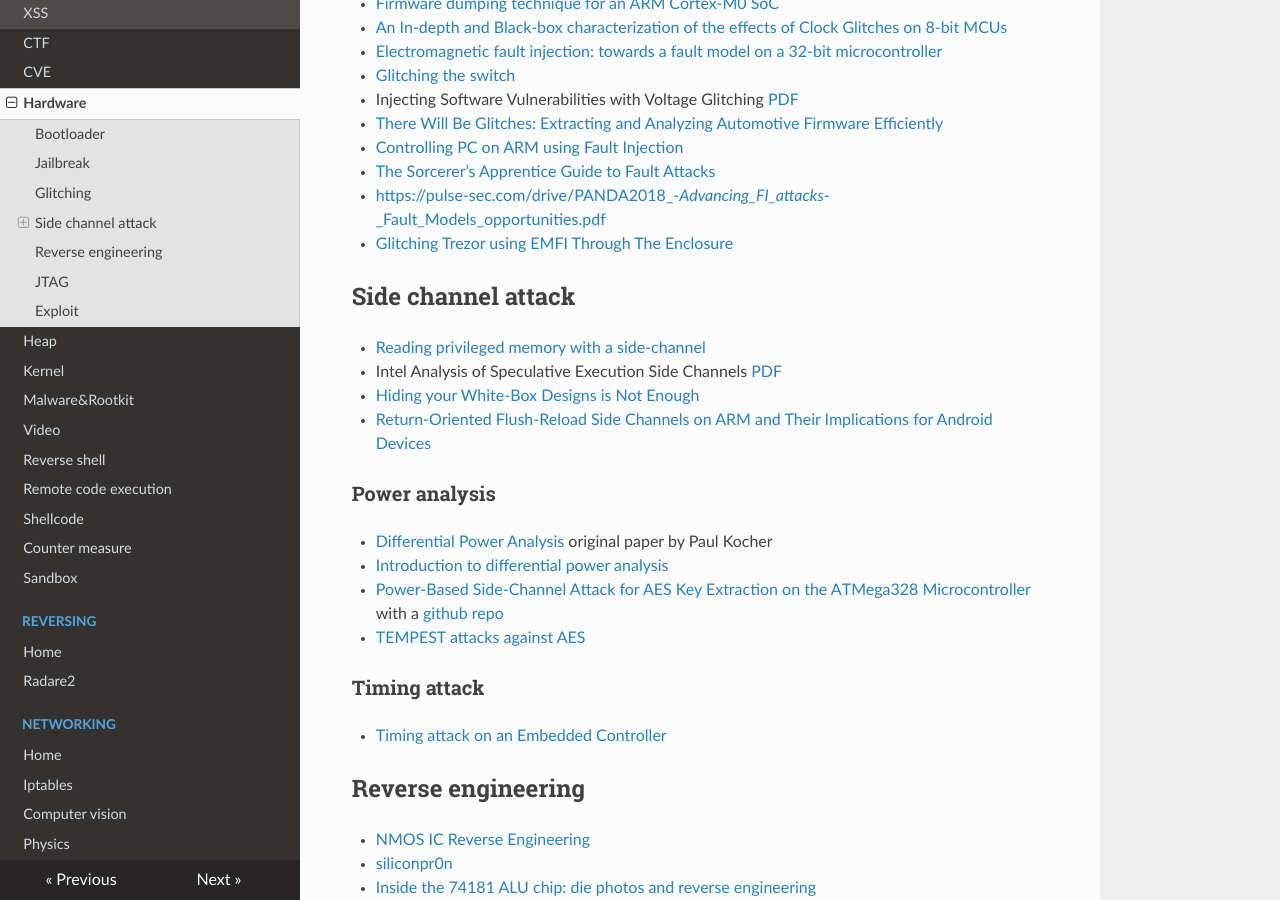
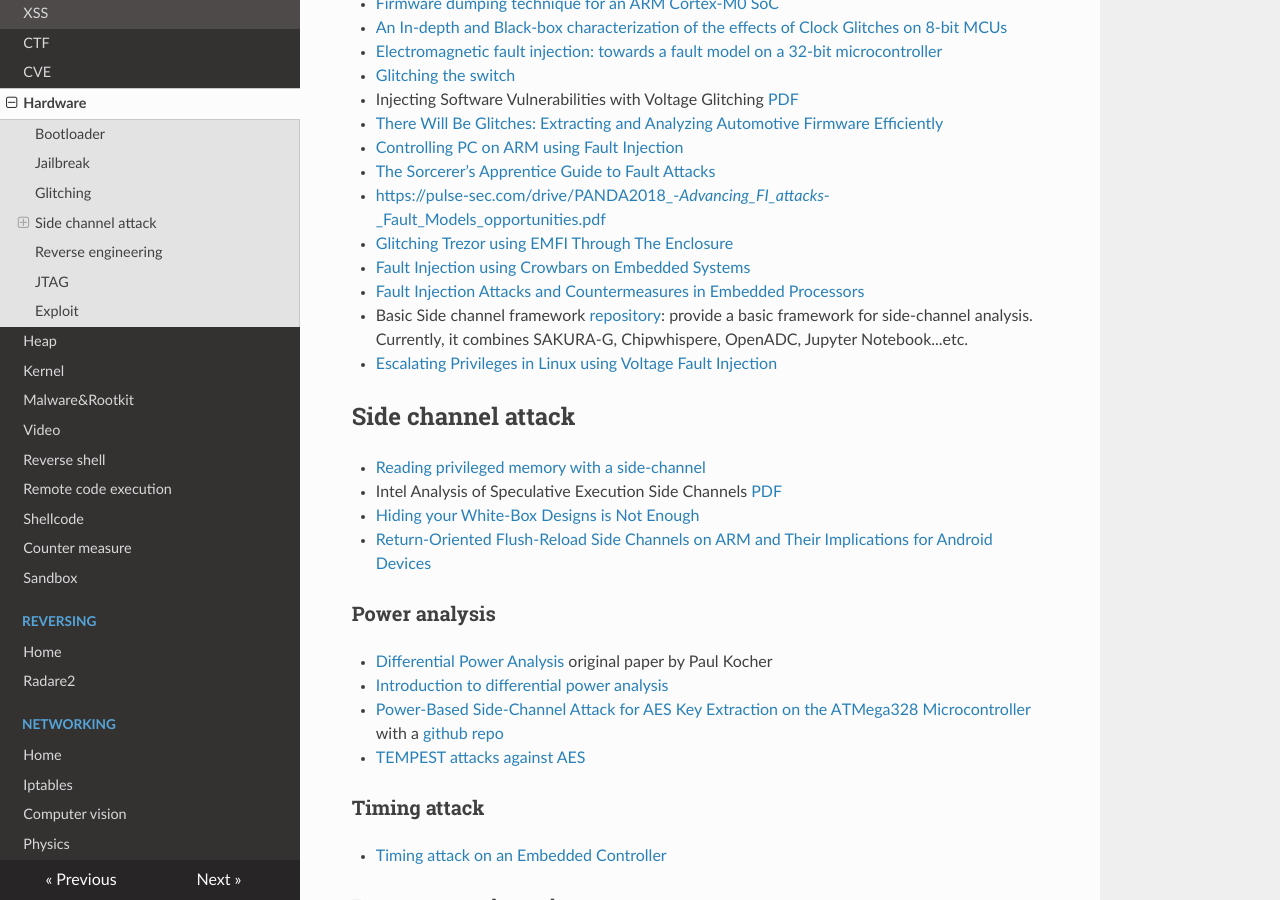
Before and after one commit to gipi/low-level, an MkDocs documentation site: the page built from docs/security/hardware.md, in a window 1280 px wide and 900 px high, scrolled down 1488 px. Built offline with MkDocs 1.6.1, drawn with Linux system fonts in a browser that asks for light colours; nearby versions of some CDN libraries; old or Windows-style settings are respelled for this version of MkDocs.

Commit message:
Update hardware.md

```diff
--- a/docs/security/hardware.md
+++ b/docs/security/hardware.md
@@ -64,6 +64,10 @@ the effects of Clock Glitches on 8-bit MCUs](https://pdfs.semanticscholar.org/0b
  - [The Sorcerer’s Apprentice Guide to Fault Attacks](https://eprint.iacr.org/2004/100.pdf)
  - [https://pulse-sec.com/drive/PANDA2018_-_Advancing_FI_attacks_-_Fault_Models_opportunities.pdf](https://pulse-sec.com/drive/PANDA2018_-_Advancing_FI_attacks_-_Fault_Models_opportunities.pdf)
  - [Glitching Trezor using EMFI Through The Enclosure](http://colinoflynn.com/2019/03/glitching-trezor-using-emfi-through-the-enclosure/)
+ - [Fault Injection using Crowbars on Embedded Systems](https://eprint.iacr.org/2016/810.pdf)
+ - [Fault Injection Attacks and Countermeasures in Embedded Processors](https://archi2017.loria.fr/wp-content/uploads/2017/03/Arnaud_Tisserand_cours_ARCHI_2017.pdf)
+ - Basic Side channel framework [repository](https://github.com/phonchi/Basic-Side-Channel-Framework): provide a basic framework for side-channel analysis. Currently, it combines SAKURA-G, Chipwhispere, OpenADC, Jupyter Notebook...etc.
+ - [Escalating Privileges in Linux using Voltage Fault Injection](https://www.riscure.com/uploads/2017/10/Riscure_Whitepaper_Escalating_Privileges_in_Linux_using_Fault_Injection.pdf)
 
 ## Side channel attack
 
```
